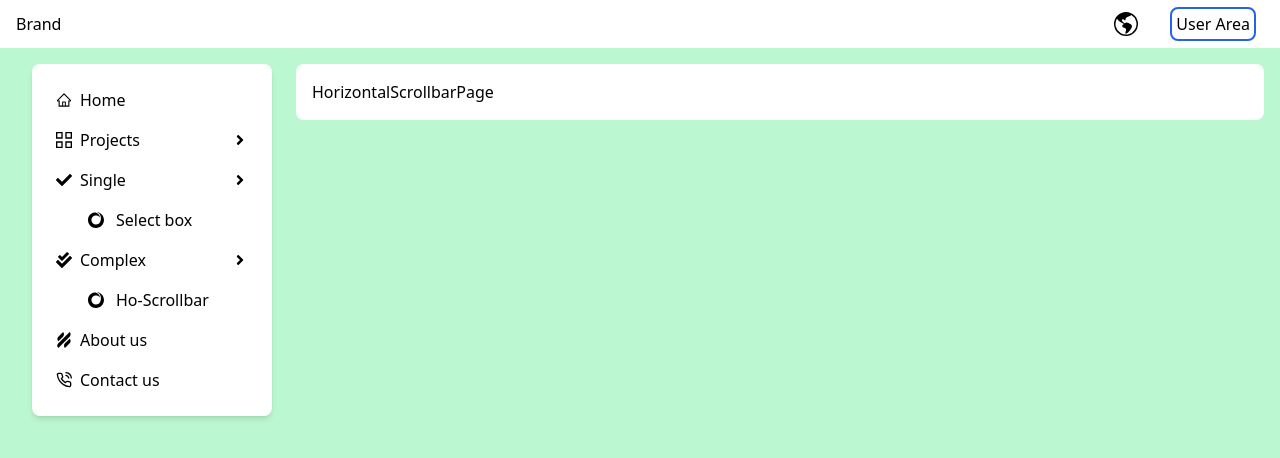
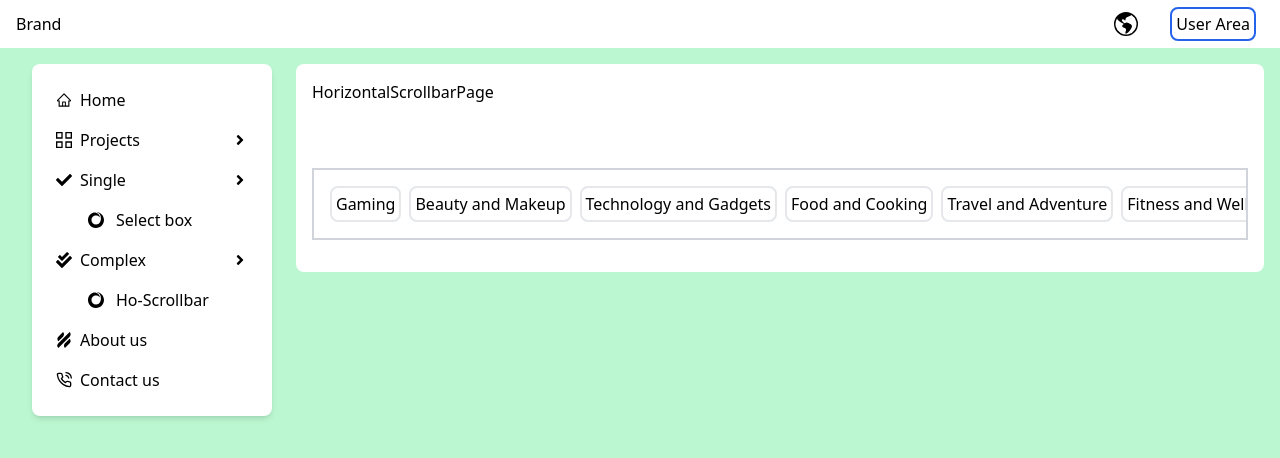
Before and after one commit to NhanVo-gmt/Admin-panel, a Next.js app: page /complex/horizontal-scrollbar in a window 1280 px wide. Shown: the top 458 px of the page. Built offline with nearby package versions, Linux system fonts and the light colour scheme.

Commit message:
adding categories for scroll bar

```diff
--- a/app/complex/horizontal-scrollbar/page.jsx
+++ b/app/complex/horizontal-scrollbar/page.jsx
@@ -1,11 +1,46 @@
-import React from 'react'
+import HorizontalScrollbar from "@/components/horizontal-scrollbar/HorizontalScrollbar";
+import React from "react";
+
+const categories = [
+  "Gaming",
+  "Beauty and Makeup",
+  "Technology and Gadgets",
+  "Food and Cooking",
+  "Travel and Adventure",
+  "Fitness and Wellness",
+  "Fashion and Style",
+  "DIY and Crafts",
+  "Music and Music Videos",
+  "Comedy and Humor",
+  "Education and Learning",
+  "Health and Nutrition",
+  "Home Decor and Interior Design",
+  "Parenting and Family",
+  "Science and Technology",
+  "Art and Creativity",
+  "News and Current Affairs",
+  "Sports and Athletics",
+  "Pets and Animals",
+  "Lifestyle and Vlogs",
+];
 
 const HorizontalScrollbarPage = () => {
   return (
-    <div className='bg-white rounded-lg mx-4 p-4'>
-        <h1>HorizontalScrollbarPage</h1>
+    <div className="bg-white rounded-lg mx-4 p-4">
+      <h1>HorizontalScrollbarPage</h1>
+      <br />
+      <br />
+      <HorizontalScrollbar>
+        {
+          categories.map((item, index) => (
+            <div key={index} className="border-2 border-gray-200 p-1 shrink-0 rounded-lg hover:border-gray-400">
+              <h1>{item}</h1>
+            </div>
+          ))
+        }
+      </HorizontalScrollbar>
     </div>
-  )
-}
+  );
+};
 
-export default HorizontalScrollbarPage
+export default HorizontalScrollbarPage;
--- /dev/null
+++ b/components/horizontal-scrollbar/HorizontalScrollbar.jsx
@@ -0,0 +1,11 @@
+import React from 'react'
+
+const HorizontalScrollbar = ({children}) => {
+  return (
+    <div className='flex overflow-x-auto items-center space-x-2 p-4 border-gray-300 border-2 my-4'>
+        {children}
+    </div>
+  )
+}
+
+export default HorizontalScrollbar
```
